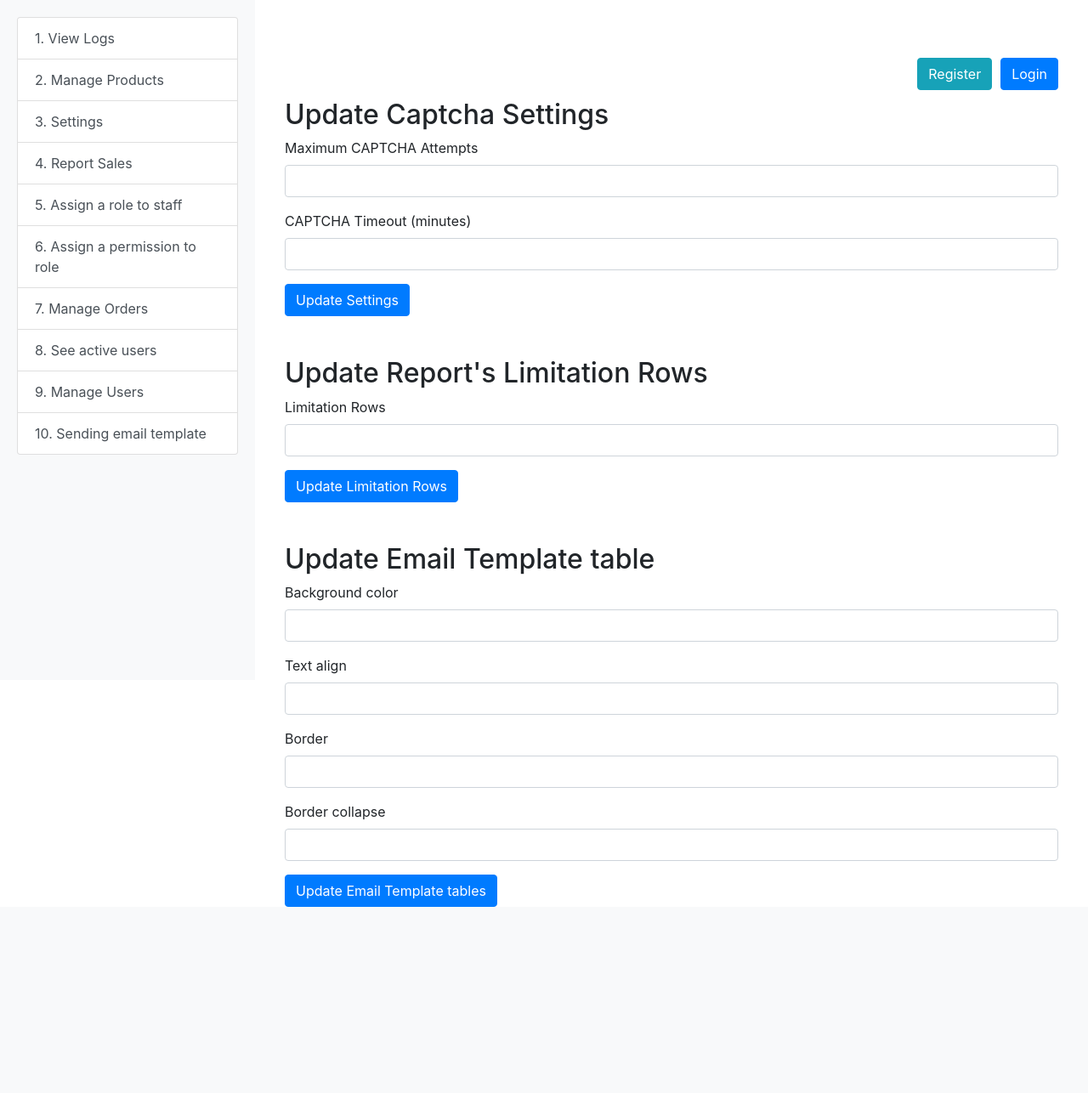
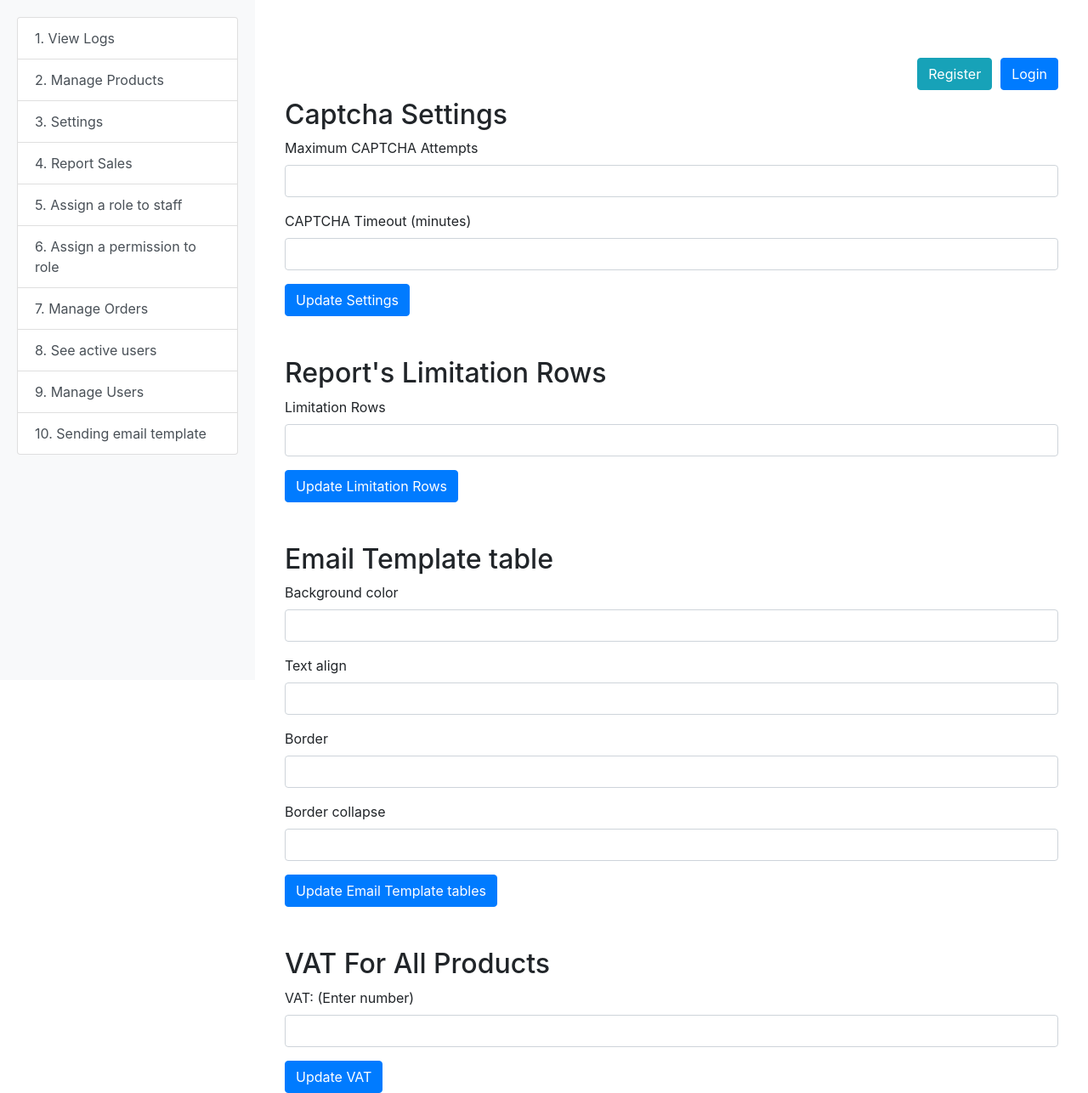
Before and after one commit to Kolpic/Online-Store, a Flask app: template Forum-Project/project/templates/captcha_settings.html in a window 1280 px wide. Shown: the whole page at 85% size. Before the commit the page ends 1067 px from the top, so only its background shows below. Run offline with Flask 3, Linux system fonts and the light colour scheme; the template is opened without the code that fills it, so the values that code supplies are empty; some libraries are stand-ins or nearby versions.

Commit message:
https://app.clickup.com/t/86bzgtzqw implemented products with vat in front office

```diff
--- a/Forum-Project/project/main.py
+++ b/Forum-Project/project/main.py
@@ -571,7 +571,7 @@ def home(conn, cur, page = 1):
         price_filter = " AND price BETWEEN %s AND %s"
         query_params.extend([price_min, price_max])
 
-    query = f"SELECT p.id, p.name, p.price, p.quantity, p.category, c.symbol FROM products AS p JOIN currencies AS c ON p.currency_id=c.id WHERE TRUE{name_filter}{category_filter}{price_filter} ORDER BY {order_by_clause} LIMIT %s OFFSET %s"
+    query = f"SELECT p.id, p.name, p.price, p.quantity, p.category, c.symbol, p.vat FROM products AS p JOIN currencies AS c ON p.currency_id=c.id WHERE TRUE{name_filter}{category_filter}{price_filter} ORDER BY {order_by_clause} LIMIT %s OFFSET %s"
     query_params.extend([products_per_page, offset])
 
     cur.execute(query,tuple(query_params))
@@ -882,14 +882,19 @@ def validate_image_size(image_stream):
     utils.AssertUser(file_size < MAX_FILE_SIZE, "The image file size must not exceed 10MB.")
     return image_stream.read()
 
-def serve_image(conn, cur, product_id):
-    cur.execute("SELECT image FROM products WHERE id = %s", (product_id,))
+def serve_image(product_id, cur):
+    pr_id = request.path.split("/")[2]
+    cur.execute("SELECT image FROM products WHERE id = %s", (pr_id,))
     image_blob = cur.fetchone()[0]
     return Response(image_blob, mimetype='jpeg')
 
 def add_to_cart(conn, cur, user_id, product_id, quantity):
+    cur.execute("SELECT vat FROM products WHERE id = %s", (product_id,))
+    vat = cur.fetchone()[0]
+
     cur.execute("SELECT cart_id FROM carts WHERE user_id = %s", (user_id,))
     result = cur.fetchone()
+
     if result:
         cart_id = result[0]
     else:
@@ -898,15 +903,17 @@ def add_to_cart(conn, cur, user_id, product_id, quantity):
 
     cur.execute("SELECT id FROM cart_itmes WHERE cart_id = %s AND product_id = %s", (cart_id, product_id))
     item = cur.fetchone()
+
     if item:
         cur.execute("UPDATE cart_itmes SET quantity = quantity + %s WHERE id = %s", (quantity, item[0]))
     else:
-        cur.execute("INSERT INTO cart_itmes (cart_id, product_id, quantity) VALUES (%s, %s, %s)", (cart_id, product_id, quantity))
+        cur.execute("INSERT INTO cart_itmes (cart_id, product_id, quantity, vat) VALUES (%s, %s, %s, %s)", (cart_id, product_id, quantity, vat))
+
     return "You successfully added item."
 
 def view_cart(conn, cur, user_id):
     cur.execute("""
-                SELECT p.name, p.price, ci.quantity, p.id, currencies.symbol
+                SELECT p.name, p.price, ci.quantity, p.id, currencies.symbol, ci.vat
                 FROM     CARTS      AS c
                     JOIN cart_itmes AS ci ON c.cart_id     = ci.cart_id
                     JOIN products   AS p  ON ci.product_id = p.id
@@ -964,14 +971,23 @@ def cart(conn, cur):
         items = view_cart(conn, cur, user_id)
 
 
-        total_sum = sum(item[1] * item[2] for item in items)
+        # total_sum = sum(item[1] * item[2] for item in items)
+
+        total_sum_with_vat = 0
+
+        for item in items:
+            vat_float = (Decimal(item[5]) / 100)
+            items_sum_without_vat = item[1] * item[2]
+            vat = items_sum_without_vat * vat_float
+            total_sum_with_vat += items_sum_without_vat + vat
+
         cur.execute("SELECT * FROM country_codes")
         country_codes = cur.fetchall()
 
         cur.execute("SELECT first_name, last_name FROM users WHERE email = %s", (is_auth_user,))
         user_details = cur.fetchone()
 
-        return render_template('cart.html', items=items, total_sum=total_sum, country_codes=country_codes, form_data=form_data, first_name=user_details[0], last_name=user_details[1], email=is_auth_user)
+        return render_template('cart.html', items=items, total_sum_with_vat=round(total_sum_with_vat, 2), country_codes=country_codes, form_data=form_data, first_name=user_details[0], last_name=user_details[1], email=is_auth_user)
 
     elif request.method == 'POST':
 
@@ -1006,7 +1022,7 @@ def cart(conn, cur):
         cart_id = cur.fetchone()[0]
 
         cur.execute("""
-                    SELECT ci.product_id, p.name, ci.quantity, p.price, currencies.symbol
+                    SELECT ci.product_id, p.name, ci.quantity, p.price, currencies.symbol, ci.vat
                     FROM cart_itmes     AS ci
                         JOIN products   AS p          ON ci.product_id = p.id
                         JOIN currencies AS currencies ON p.currency_id = currencies.id
@@ -1019,7 +1035,7 @@ def cart(conn, cur):
 
         # Check and change quantity
         for item in cart_items:
-            product_id_, name, quantity, price, symbol = item
+            product_id_, name, quantity, price, symbol, vat = item
             if quantity > quantity_db:
                 session['cart_error'] = "We don't have " + str(quantity) + " from product: " + str(name) + " in our store. You can purchase less or to remove the product from your cart"
                 utils.add_form_data_in_session(session.get('form_data'))
@@ -1029,14 +1045,16 @@ def cart(conn, cur):
         # current_prices = {item['poroduct_id']: item['price'] for item in cart_items}
         price_mismatch = False
         for item in cart_items:
-            product_id, name, quantity, cart_price, symbol = item
+            product_id, name, quantity, cart_price, symbol, vat = item
             cur.execute("SELECT price FROM products WHERE id = %s", (product_id,))
             current_price = cur.fetchone()[0]
             if current_price != cart_price:
                 # Price can be updated here
                 price_mismatch = True
                 break
+
         utils.AssertUser(not price_mismatch, "The price on some of your product's in the cart has been changed, you can't make the purchase")
+
         # Build JSON object of cart items if no mismatch
         products_json = [{"product_id": item[0], "name": item[1], "quantity": item[2], "price": str(item[3])} for item in cart_items]
 
@@ -1050,7 +1068,7 @@ def cart(conn, cur):
 
         # Insert order items into order_items table
         for item in cart_items:
-            cur.execute("INSERT INTO order_items (order_id, product_id, quantity, price) VALUES (%s, %s, %s, %s)", (order_id, item[0], item[2], item[3]))
+            cur.execute("INSERT INTO order_items (order_id, product_id, quantity, price, vat) VALUES (%s, %s, %s, %s, %s)", (order_id, item[0], item[2], item[3], item[5]))
 
         cur.execute("SELECT id FROM country_codes WHERE code = %s", (country_code,))
         country_code_id = cur.fetchone()[0]
@@ -1059,6 +1077,15 @@ def cart(conn, cur):
         # Total sum to be passed to the payment.html
         items = view_cart(conn, cur, user_id)
         total_sum = sum(item[1] * item[2] for item in items)
+
+        # Total sum with vat to be passed to the payment.html
+        total_sum_with_vat = 0
+
+        for item in items:
+            vat_float = (float(item[5]) / 100)
+            items_sum_without_vat = float(item[1] * item[2])
+            vatt = items_sum_without_vat * vat_float
+            total_sum_with_vat += items_sum_without_vat + vatt
 
         # When the purchase is made we empty the user cart
         cur.execute("SELECT cart_id FROM carts WHERE user_id = %s", (user_id,))
@@ -1074,20 +1101,22 @@ def cart(conn, cur):
                     """, (order_id,))
         shipping_details = cur.fetchall()
 
-        send_purchase_email(cart_items, shipping_details, is_auth_user, cur)
+        send_purchase_email(cart_items, shipping_details, is_auth_user, cur, total_sum_with_vat)
 
         session['payment_message'] = "You successful made an order with id = " + str(order_id)
 
         cur.execute("SELECT first_name, last_name FROM users WHERE email = %s", (is_auth_user,))
         user_details = cur.fetchone()
 
-        return render_template('payment.html', order_id=order_id, order_products=cart_items, shipping_details=shipping_details, total_sum=total_sum, first_name=user_details[0], last_name=user_details[1], email=is_auth_user)
+        utils.trace(round(total_sum_with_vat, 2))
+
+        return render_template('payment.html', order_id=order_id, order_products=cart_items, shipping_details=shipping_details, total_sum_with_vat=round(total_sum_with_vat, 2), total_sum=round(total_sum, 2), first_name=user_details[0], last_name=user_details[1], email=is_auth_user)
 
     else:
         utils.AssertUser(False, "Invalid method")
 
 
-def send_purchase_email(cart_items, shipping_details, user_email, cur):
+def send_purchase_email(cart_items, shipping_details, user_email, cur, total_sum_with_vat):
 
     cur.execute("SELECT value FROM settings WHERE id = %s OR id = %s OR id = %s OR id = %s", (2, 3, 4, 5))
     values = cur.fetchall()
@@ -1110,7 +1139,7 @@ def send_purchase_email(cart_items, shipping_details, user_email, cur):
     total_price = 0
 
     for item in cart_items:
-        product_id, product_name, quantity, price, currency = item
+        product_id, product_name, quantity, price, currency, vat = item
         price_total = float(price) * int(quantity)
         total_price += price_total
         cart_html += f"""
@@ -1126,8 +1155,12 @@ def send_purchase_email(cart_items, shipping_details, user_email, cur):
     cart_html += f"""
 
         <tr>
-            <td colspan='3' style="text-align: {text_align};">Total Order Price</td>
+            <td colspan='3' style="text-align: {text_align};">Total Order Price Without VAT</td>
             <td style="text-align: {text_align};">{_total_price} {currency}</td>
+        </tr>
+        <tr>
+            <td colspan='3' style="text-align: {text_align};">Total Order Price With VAT</td>
+            <td style="text-align: {text_align};">{total_sum_with_vat} {currency}</td>
         </tr>
     </table>
     """
@@ -1160,8 +1193,6 @@ def send_purchase_email(cart_items, shipping_details, user_email, cur):
     cur.execute("SELECT first_name, last_name FROM users WHERE email = %s", (user_email,))
     first_name, last_name = cur.fetchone()
 
-    utils.trace(values)
-
     if values:
         subject, sender, body = values
 
@@ -1202,20 +1233,25 @@ def finish_payment(conn, cur):
         cur = conn.cursor(cursor_factory=psycopg2.extras.DictCursor)
         order_id = session.get('order_id')
 
-        cur.execute("SELECT oi.product_id, p.name, oi.quantity, oi.price, currencies.symbol FROM order_items AS oi JOIN products AS p ON oi.product_id=p.id JOIN currencies ON p.currency_id=currencies.id WHERE order_id = %s", (order_id,))
+        cur.execute("SELECT oi.product_id, p.name, oi.quantity, oi.price, currencies.symbol, oi.vat FROM order_items AS oi JOIN products AS p ON oi.product_id=p.id JOIN currencies ON p.currency_id=currencies.id WHERE order_id = %s", (order_id,))
         order_products = cur.fetchall()
-
-        print(order_products, flush=True)
 
         total_summ = sum(int(product[2]) * Decimal(product[3]) for product in order_products)
         total_sum = round(total_summ, 2)
 
+        total_with_vat = 0
+        for product in order_products:
+
+            utils.trace(product)
+
+            total_with_vat += (int(product[2]) * float(product[3])) + (((float(product[5]) / 100)) * (int(product[2]) * float(product[3])))
+
         cur.execute("SELECT * FROM shipping_details WHERE order_id = %s", (order_id,))
         shipping_details = cur.fetchone()
 
         session['order_id'] = order_id
 
-        return render_template('payment.html', order_products=order_products, shipping_details=shipping_details, total_sum=total_sum)
+        return render_template('payment.html', order_products=order_products, shipping_details=shipping_details, total_sum=total_sum, total_sum_with_vat=round(total_with_vat, 2))
 
     elif request.method == 'POST':
 
@@ -1227,25 +1263,29 @@ def finish_payment(conn, cur):
         utils.AssertUser(isinstance(float(request.form.get('payment_amount')), float), "You must enter a number")
 
         payment_amountt = float(request.form.get('payment_amount'))
-        payment_amount = round(Decimal(payment_amountt), 2)
-
-        cur.execute("SELECT quantity, price FROM order_items WHERE order_id = %s", (order_id,))
+        payment_amount = round(float(payment_amountt), 2)
+
+        cur.execute("SELECT quantity, price, vat FROM order_items WHERE order_id = %s", (order_id,))
         all_products_from_the_order = cur.fetchall()
 
         total = 0
         for product in all_products_from_the_order:
             total += int(product[0]) * Decimal(product[1])
 
+        total_with_vat = 0
+        for product in all_products_from_the_order:
+            total_with_vat += (int(product[0]) * float(product[1])) + (((float(product[2]) / 100)) * (int(product[0]) * float(product[1])))
+
         cur.execute("SELECT status FROM orders WHERE order_id= %s", (order_id,))
         order_status = cur.fetchone()[0]
 
         utils.AssertUser(order_status == 'Ready for Paying', "This order is not ready for payment or has already been paid")
 
-        if payment_amount < total:
+        if payment_amount < round(total_with_vat, 2):
             session['order_id'] = order_id
             session['payment_error'] = "You entered amout, which is less than the order you have"
             return redirect('/finish_payment')
-        if payment_amount > total:
+        if payment_amount > round(total_with_vat, 2):
             session['order_id'] = order_id
             session['payment_error'] = "You entered amout, which is bigger than the order you have"
             return redirect('/finish_payment')
@@ -1271,7 +1311,7 @@ def finish_payment(conn, cur):
             """, (order_id,))
         products_from_order = cur.fetchall()
 
-        send_compleated_payment_email(products_from_order, shipping_details, total, payment_amount, is_auth_user, cur)
+        send_compleated_payment_email(products_from_order, shipping_details, total, total_with_vat,payment_amount, is_auth_user, cur)
 
         session['home_message'] = "You paid the order successful"
 
@@ -1280,7 +1320,7 @@ def finish_payment(conn, cur):
     else:
         utils.AssertUser(False, "Invalid method")
 
-def send_compleated_payment_email(products, shipping_details, total_sum, provided_sum, user_email, cur):
+def send_compleated_payment_email(products, shipping_details, total_sum, total_with_vat,provided_sum, user_email, cur):
 
     cur.execute("SELECT value FROM settings WHERE id = %s OR id = %s OR id = %s OR id = %s", (2, 3, 4, 5))
     values = cur.fetchall()
@@ -1319,8 +1359,12 @@ def send_compleated_payment_email(products, shipping_details, total_sum, provide
     _total_price = round(total_price, 2)
     products_html += f"""
         <tr>
-            <td colspan='3' style="text-align: {text_align};">Total Order Price:</td>
-            <td style="text-align: {text_align};">{_total_price}</td>
+            <td colspan='3' style="text-align: {text_align};">Total Order Price Without VAT:</td>
+            <td style="text-align: {text_align};">{total_sum}</td>
+        </tr>
+        <tr>
+            <td colspan='3' style="text-align: {text_align};">Total Order Price With VAT:</td>
+            <td style="text-align: {text_align};">{total_with_vat}</td>
         </tr>
     """
     products_html += f"""
@@ -1457,13 +1501,13 @@ def update_cart_quantity(conn, cur):
     quantity_ = int(quantity)
     utils.AssertUser(quantity_ > 0, "You can't enter quantity zero or below")
 
-    cur.execute("SELECT price FROM products WHERE id = %s", (item_id,))
-    price = cur.fetchone()[0]
+    cur.execute("SELECT price, vat FROM products WHERE id = %s", (item_id,))
+    price, vat_rate = cur.fetchone()
     new_total = price * quantity_
 
     cur.execute("UPDATE cart_itmes SET quantity = %s WHERE product_id = %s", (quantity_, item_id))
 
-    return jsonify(success=True, new_total=new_total)
+    return jsonify(success=True, new_total=new_total, vat_rate=vat_rate)
 
 # def serve_image_crud_products_edit(conn, cur, product_id):
 #     print("Entered get image for edit product", flush=True)
@@ -1721,14 +1765,16 @@ def back_office_manager(conn, cur, *params):
 
             cur.execute("SELECT value FROM settings WHERE name = %s OR name = %s OR name = %s OR name = %s", ("email_template_background_color", "email_template_text_align", "email_template_border", "email_template_border_collapse"))
             values = cur.fetchall()
-            # utils.trace(cur.fetchall())
+
+            cur.execute("SELECT value FROM settings WHERE name = %s", ('VAT',))
+            vat = cur.fetchone()[0]
 
             background_color = values[0][0]
             text_align = values[1][0]
             border = values[2][0]
             border_collapse = values[3][0]
 
-            return render_template('captcha_settings.html', limitation_rows=limitation_rows, border_collapse=border_collapse,border=border,text_align=text_align,background_color=background_color,**current_settings)
+            return render_template('captcha_settings.html', vat=vat,limitation_rows=limitation_rows, border_collapse=border_collapse,border=border,text_align=text_align,background_color=background_color,**current_settings)
 
         utils.AssertUser(utils.has_permission(cur, request, 'Captcha Settings', 'update', is_auth_user), "You don't have permission to this resource")
 
@@ -1796,6 +1842,26 @@ def back_office_manager(conn, cur, *params):
             cur.execute("UPDATE settings SET value = %s WHERE id = %s", (border_collapse, border_collapse_id))
 
             session['staff_message'] = "You changed the email template table look successfully"
+
+            return redirect(f'/staff_portal')
+        else:
+            utils.AssertUser(False, "Invalid method")
+
+    elif request.path == f'/update_vat_for_all_products':
+
+        if request.method == 'POST':
+            utils.AssertUser(utils.has_permission(cur, request, 'Captcha Settings', 'update', is_auth_user), "You don't have permission to this resource")
+            vat_for_all_products = request.form['vat_for_all_products']
+
+            try:
+                vat_for_all_products = int(vat_for_all_products)
+            except:
+                utils.AssertUser(False,"Enter a number !!!")
+
+            cur.execute("UPDATE settings SET value = %s WHERE name = %s", (vat_for_all_products,'VAT'))
+            cur.execute("UPDATE products SET vat = %s", (vat_for_all_products,))
+
+            session['staff_message'] = "You changed the VAT for all products successfully"
 
             return redirect(f'/staff_portal')
         else:
@@ -2727,7 +2793,7 @@ url_to_function_map_back_office = [
     (r'/staff_login', staff_login),
     (r'/staff_portal', staff_portal),
     (r'/logout_staff', logout_staff),
-    (r'/(crud_products_edit_picture|error_logs|update_captcha_settings|report_sales|crud_products|crud_staff|role_permissions|download_report|crud_orders|active_users|download_report_without_generating_rows_in_the_html|upload_products|crud_users|template_email|update_report_limitation_rows|update_email_templates_table)(?:/[\w\d\-_/]*)?', back_office_manager),
+    (r'/(crud_products_edit_picture|error_logs|update_captcha_settings|report_sales|crud_products|crud_staff|role_permissions|download_report|crud_orders|active_users|download_report_without_generating_rows_in_the_html|upload_products|crud_users|template_email|update_report_limitation_rows|update_email_templates_table|update_vat_for_all_products)(?:/[\w\d\-_/]*)?', back_office_manager),
 ]
 
 def map_function(map_route):
--- a/Forum-Project/project/templates/captcha_settings.html
+++ b/Forum-Project/project/templates/captcha_settings.html
@@ -43,7 +43,7 @@
                 {% endif %}
             </div>
         </div>
-        <h2>Update Captcha Settings</h2>
+        <h2>Captcha Settings</h2>
         <form action="/update_captcha_settings" method="post">
             <div class="form-group">
                 <label for="max_captcha_attempts">Maximum CAPTCHA Attempts</label>
@@ -58,7 +58,7 @@
     </div>
 
     <div class="container mt-5">
-        <h2>Update Report's Limitation Rows </h2>
+        <h2>Report's Limitation Rows </h2>
         <form action="/update_report_limitation_rows" method="post">
             <div class="form-group">
                 <label for="report_limitation_rows">Limitation Rows</label>
@@ -69,7 +69,7 @@
     </div>
 
     <div class="container mt-5">
-        <h2>Update Email Template table </h2>
+        <h2>Email Template table </h2>
         <form action="/update_email_templates_table" method="post">
 
             <div class="form-group">
@@ -97,6 +97,17 @@
         </form>
     </div>
 
+    <div class="container mt-5">
+        <h2>VAT For All Products </h2>
+        <form action="/update_vat_for_all_products" method="post">
+            <div class="form-group">
+                <label for="vat_for_all_products">VAT: (Enter number)</label>
+                <input type="text" class="form-control" id="vat_for_all_products" name="vat_for_all_products" value="{{ vat }}">
+            </div>
+            <button type="submit" class="btn btn-primary">Update VAT</button>
+        </form>
+    </div>
+
     {% endblock %}
 </body>
 </html>
--- a/Forum-Project/project/templates/home.html
+++ b/Forum-Project/project/templates/home.html
@@ -86,7 +86,7 @@
                     <img class="card-img-top" src="/image/{{ product[0] }}" alt="{{ product[1] }}">
                     <div class="card-body">
                         <h5 class="card-title">{{ product[1]}}</h5>
-                        <p class="card-text">Цена: {{ product[2]}} {{ product[5] }}</p>
+                        <p class="card-text">Цена с ддс: {{ (product[2]|float + (product[2]|float * (product[6]|float / 100)))|round(2) }} {{ product[5] }}</p>
                         <p class="card-text">{{ 'Налично в момента' if product[3] > 0 else 'Изкупено, нямаме в наличност' }}</p>
                         <p class="card-text">Категория: {{ product[4]}}</p>
                         <form action="/add_to_cart" method="post" onsubmit="addToCart(event, this)">
```
Also changed, not shown: Forum-Project/project/migrations/versions/b039f0f99020_.py (added, +40 -0 lines), Forum-Project/project/templates/cart.html (+23 -8 lines), Forum-Project/project/templates/payment.html (+8 -2 lines).
